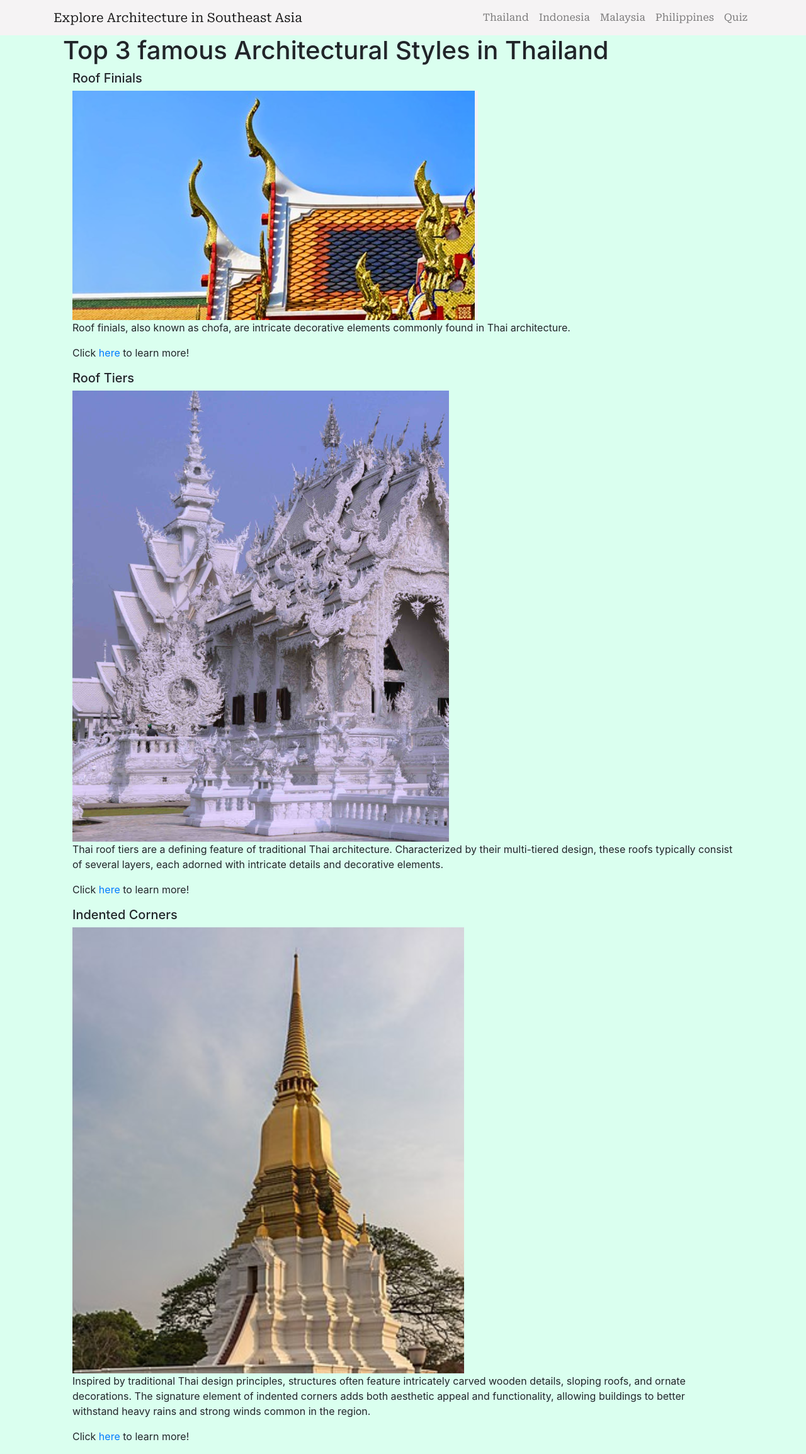
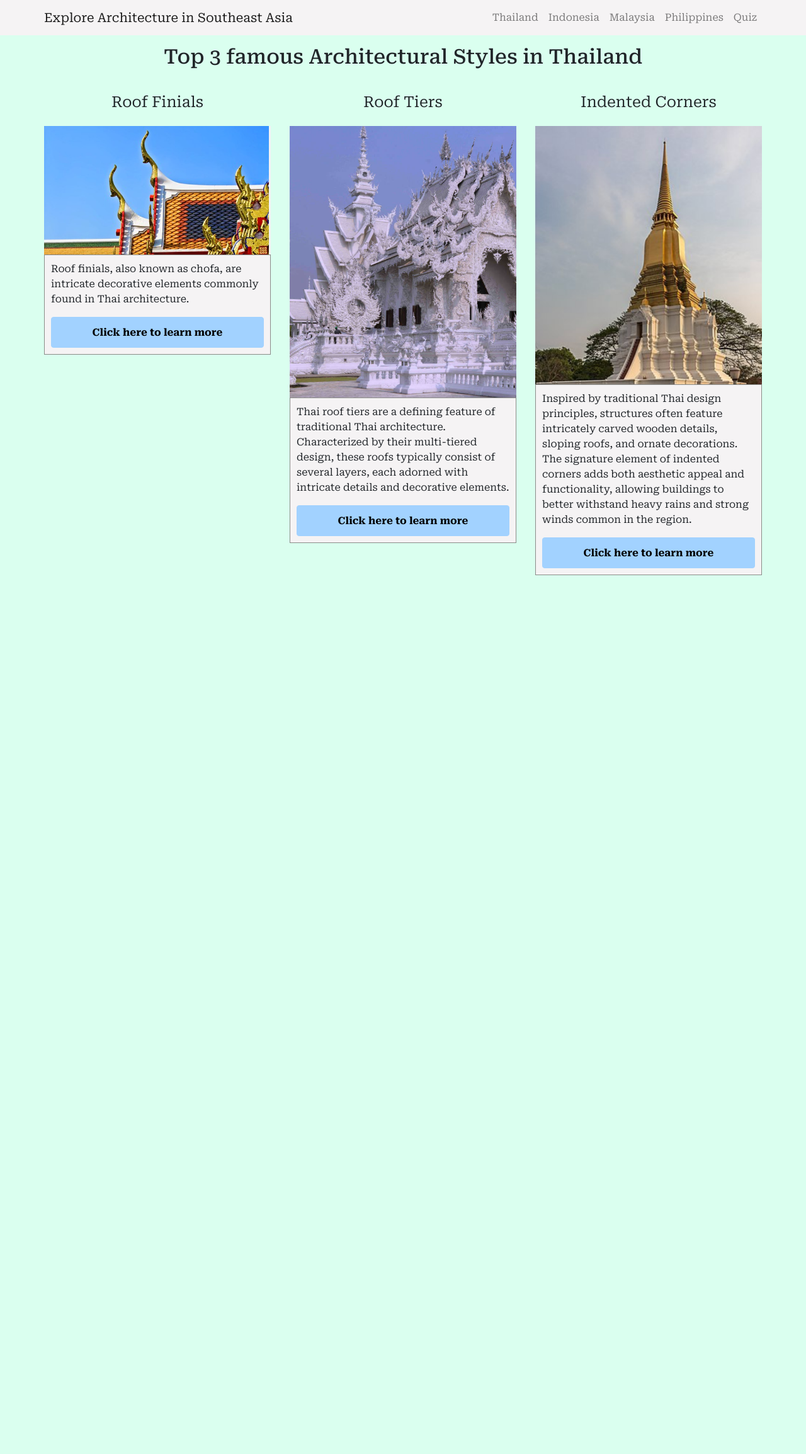
Before and after one commit to kentrietran/SEAsiaArchitectureProject, a Flask app: page /learn/1 in a window 1280 px wide. Shown: the whole page at 63% size. After the commit the page ends 913 px from the top, so only its background shows below. Run offline with Flask 3, Linux system fonts and the light colour scheme; some libraries are stand-ins or nearby versions.

Commit message:
layout and format for learn cards

```diff
--- a/static/main.css
+++ b/static/main.css
@@ -1,4 +1,7 @@
 /* general */
+p, h5{
+    font-family: "Roboto serif";
+}
 
 div.container-fluid{
     margin: 0;
@@ -31,7 +34,7 @@ div.container-fluid{
     padding-bottom: 20px;
 }
 /* Style the "Start" button */
-.btn-primary {
+#home-start-button.btn-primary {
     margin-top: 1rem; /* Adjust spacing as needed */
     background-color: #a2d2ffff; /* Change button color to green */
     color: black; /* Text color */
@@ -42,7 +45,7 @@ div.container-fluid{
     text-align: center;
     line-height: 35px;
 }
-.btn-primary:hover {
+#home-start-button.btn-primary:hover {
     background-color: rgb(124, 192, 255); /* Darken button color on hover */
     border-color: rgb(124, 192, 255);
     color: black;
@@ -70,8 +73,60 @@ img.img-fluid.country-map-image:hover{
 }
 .zoom {
     transition: transform .2s; /* Animation */
-  }
+}
 
-  .zoom:hover {
+.zoom:hover {
     transform: scale(1.05); /* (150% zoom - Note: if the zoom is too large, it will go outside of the viewport) */
-  }
+}
+
+
+/* learn.html */
+
+div.container{
+    padding: 0px 0px;
+}
+.lesson-title-heading{
+    font-size: 2rem; /* Adjust as needed */
+    margin: 0px;
+    text-align: center;
+    padding: 15px 0px 15px 0px;
+    font-family: 'Roboto serif';
+    padding-bottom: 20px;
+}
+.lesson-card-description{
+    background-color: #f5f3f4ff;
+    border: 1px solid #8b8c89;
+    padding-left: 10px;
+    padding-right: 10px;
+    padding-top: 10px;
+    padding-bottom: 10px;
+}
+.lesson-card-picture{
+    width: 50rem;
+    height: max-content;
+}
+.architectural-style-title{
+    font-size: 1.5rem; /* Adjust as needed */
+    margin: 0px;
+    text-align: center;
+    padding: 15px 0px 15px 0px;
+    font-family: 'Roboto serif';
+    padding-bottom: 20px;
+}
+
+#learn-more-button.btn-primary {
+    background-color: #a2d2ffff; /* Change button color to green */
+    color: black; /* Text color */
+    border-color: #a2d2ffff; /* Border color */
+    font-family: 'Roboto serif';
+    text-align: center;
+    font-weight: bold;
+    line-height: 35px;
+    display: block;
+    margin: auto 0;
+}
+#learn-more-button.btn-primary:hover {
+    background-color: rgb(124, 192, 255); /* Darken button color on hover */
+    border-color: rgb(124, 192, 255);
+    color: black;
+}
--- a/templates/home.html
+++ b/templates/home.html
@@ -3,6 +3,6 @@
 {% block content %}
     <div class="mt-5">
         <h1 id="click-to-start-text">Learn About Architecture in <br> Southeast Asia</h1>
-        <a href="/home2" class="btn btn-primary">Start</a>
+        <a id="home-start-button" href="/home2" class="btn btn-primary">Start</a>
     </div>
 {% endblock %}
--- a/templates/learn.html
+++ b/templates/learn.html
@@ -2,15 +2,22 @@
 
 {% block content %}
 <div class="container">
-        <h1>{{ lesson['title'] }}</h1>
+    <h1 class="lesson-title-heading">{{ lesson['title'] }}</h1>
+    <div class="row">
     {% for i in range(0, lesson['card_text_title']|length) %}
+        <div class="col-4">
             <div class="container">
-                                <h5>{{ lesson['card_text_title'][i] }}</h5>
-                                <img src="{{ url_for('static', filename=lesson['card_images'][i]) }}">
+                <div class="architectural-style-title">{{ lesson['card_text_title'][i] }}</div>
+                    <div>
+                        <img class="img-fluid lesson-card-picture" src="{{ url_for('static', filename=lesson['card_images'][i]) }}">
+                        <div class="lesson-card-description">
                             <p>{{ lesson['card_text'][i] }}</p>
-                                <p>Click <a href="/lesson/{{ lesson['lesson_id'] }}/{{ i }}">here</a> to learn more!</p>
+                            <a id="learn-more-button" class="btn btn-primary" href="/lesson/{{ lesson['lesson_id'] }}/{{ i }}">Click here to learn more</a>
+                        </div>
+                    </div>
+            </div>
         </div>
     {% endfor %}
     </div>
-
+ </div>
 {% endblock %}
```
Lines whose indentation alone changed are shown as unchanged.
